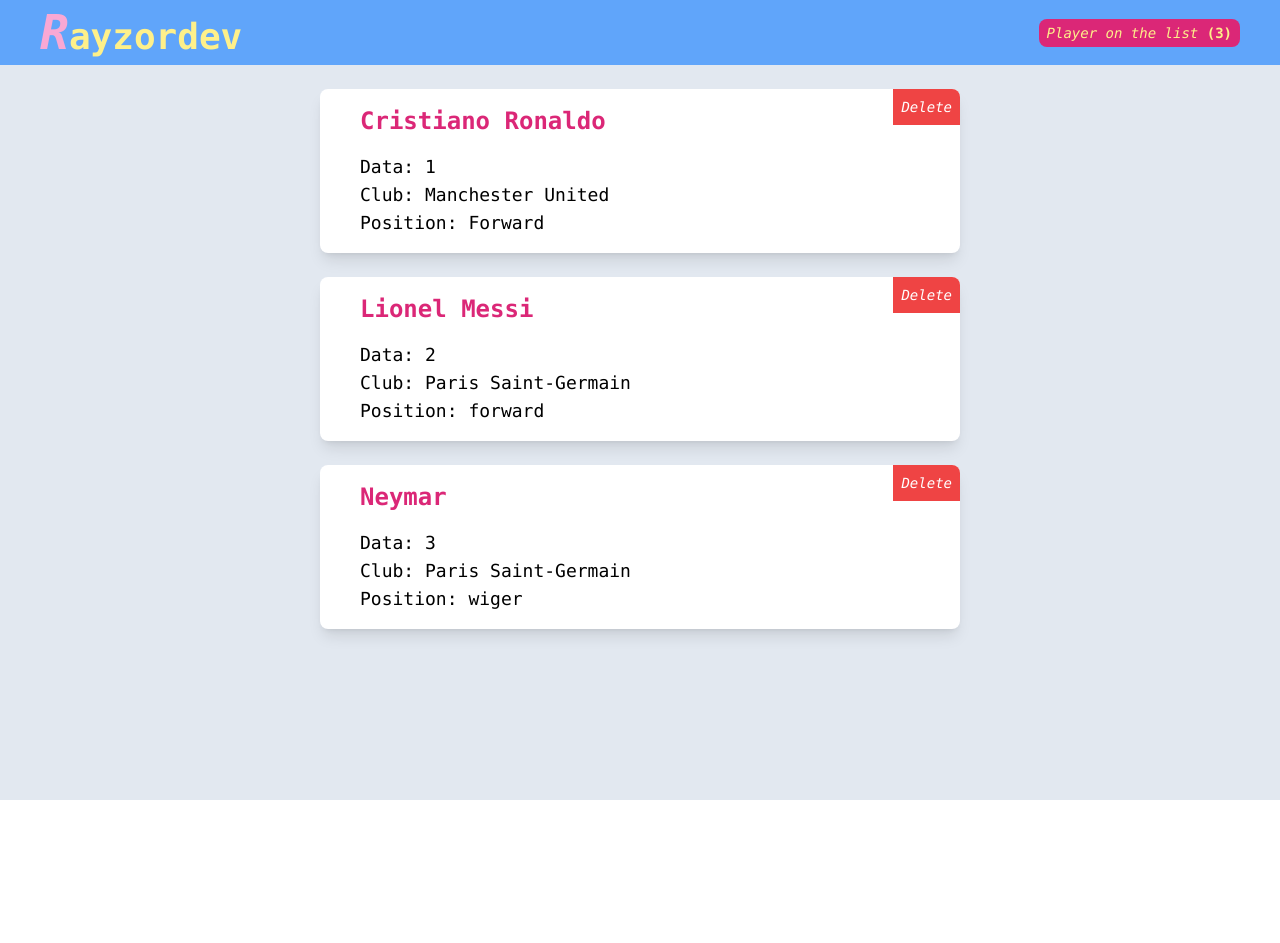
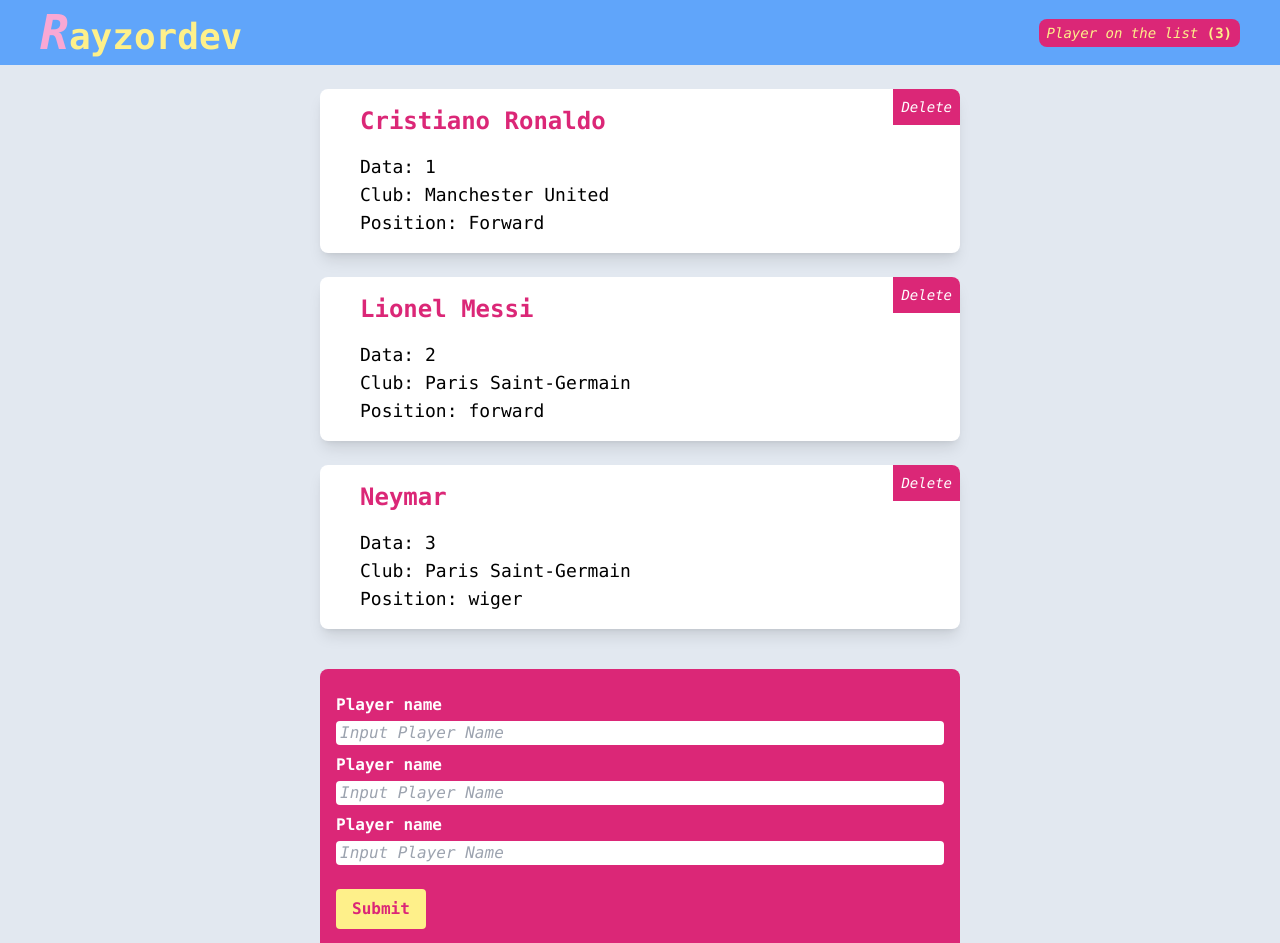
Before and after one commit to Rayzor8/contextReducer01, a React (Create React App) app: page / in a window 1280 px wide. Shown: the top 943 px of the page. Before the commit the page ends 800 px from the top, so only its background shows below. Built offline with nearby package versions, Linux system fonts and the light colour scheme.

Commit message:
create form components

```diff
--- a/src/App.js
+++ b/src/App.js
@@ -1,6 +1,7 @@
 import Loader from './components/Loader';
 import PlayerContextProvider from './contexts/PlayerContext';
 import React, { lazy, Suspense} from 'react';
+import PlayerInputForm from './components/PlayerInputForm';
 
 const NavbarComponent = lazy(() => import('./components/Navbar'));
 const PlayerList= lazy(() => import('./components/PlayerList'));
@@ -8,10 +9,11 @@ const PlayerList= lazy(() => import('./components/PlayerList'));
 function App() {
    return (
       <Suspense fallback={Loader()}>
-         <div className="App font-mono bg-slate-200 w-full min-h-screen">
+         <div className="App font-mono bg-slate-200 w-full min-h-screen pb-10">
             <PlayerContextProvider>
                <NavbarComponent />
                <PlayerList />
+               <PlayerInputForm/>
             </PlayerContextProvider>
          </div>
       </Suspense>
--- a/src/components/PlayerDetails.js
+++ b/src/components/PlayerDetails.js
@@ -7,7 +7,7 @@ const PlayerDetails = ({ el }) => {
    return (
       <li className="relative cursor-pointer  hover:shadow-pink-600 transition duration-200 bg-white shadow-lg p-4 md:px-10 flex flex-col justify-center rounded-lg mt-2 mx-4 text-sm md:text-lg md:mx-20 lg:mx-80 overflow-hidden">
          <button
-            className="absolute top-0 right-0 bg-red-500 px-2 py-2 text-xs md:text-sm italic text-white"
+            className="absolute top-0 right-0 bg-pink-600 px-2 py-2 text-xs md:text-sm italic text-white hover:bg-pink-600 transition duration-200"
             onClick={() => removePlayer(el.id)}
          >
             Delete
--- a/src/components/PlayerInputForm.js
+++ b/src/components/PlayerInputForm.js
@@ -0,0 +1,31 @@
+import React from 'react';
+import { useContext, useState } from 'react';
+import { playerContext } from '../contexts/PlayerContext';
+
+const PlayerInputForm = () => {
+   const { player, addPlayer } = useContext(playerContext);
+   const [playerName, setPlayerName] = useState('');
+   const [club, setClub] = useState('');
+   const [position, setPosition] = useState('');
+
+   return (
+      <form className="my-10 mx-4 py-6 md:mx-20 lg:mx-80 bg-pink-600 px-4 rounded-lg flex flex-col gap-2">
+         <div className='flex gap-1 flex-col'>
+            <label htmlFor="player" className='text-white font-bold'>Player name</label>
+            <input type="text" placeholder="Input Player Name" className='px-1 rounded italic'/>
+         </div>
+         <div className='flex gap-1 flex-col'>
+            <label htmlFor="player" className='text-white font-bold'>Player name</label>
+            <input type="text" placeholder="Input Player Name" className='px-1 rounded italic'/>
+         </div>
+         <div className='flex gap-1 flex-col'>
+            <label htmlFor="player" className='text-white font-bold'>Player name</label>
+            <input type="text" placeholder="Input Player Name" className='px-1 rounded italic'/>
+         </div>
+
+         <input type="button" value="Submit"  className='mt-4 cursor-pointer text-pink-600 rounded px-4 py-2 font-bold bg-yellow-200  w-max '/>
+      </form>
+   );
+};
+
+export default PlayerInputForm;
--- a/src/components/PlayerList.js
+++ b/src/components/PlayerList.js
@@ -5,7 +5,6 @@ import PlayerDetails from './PlayerDetails';
 
 const PlayerList = () => {
    const { player } = useContext(playerContext);
-   console.log(player);
    return (
       <div className="mt-4">
          {player && player.length ? (
@@ -15,7 +14,9 @@ const PlayerList = () => {
                ))}
             </ul>
          ) : (
-            <h1>Books is empty</h1>
+            <h1 className="text-center text-clip my-10 text-2xl md:text-4xl font-bold text-pink-600">
+               Books is empty
+            </h1>
          )}
       </div>
    );
```
Also changed, not shown: src/index.css (line endings or trailing spaces).
